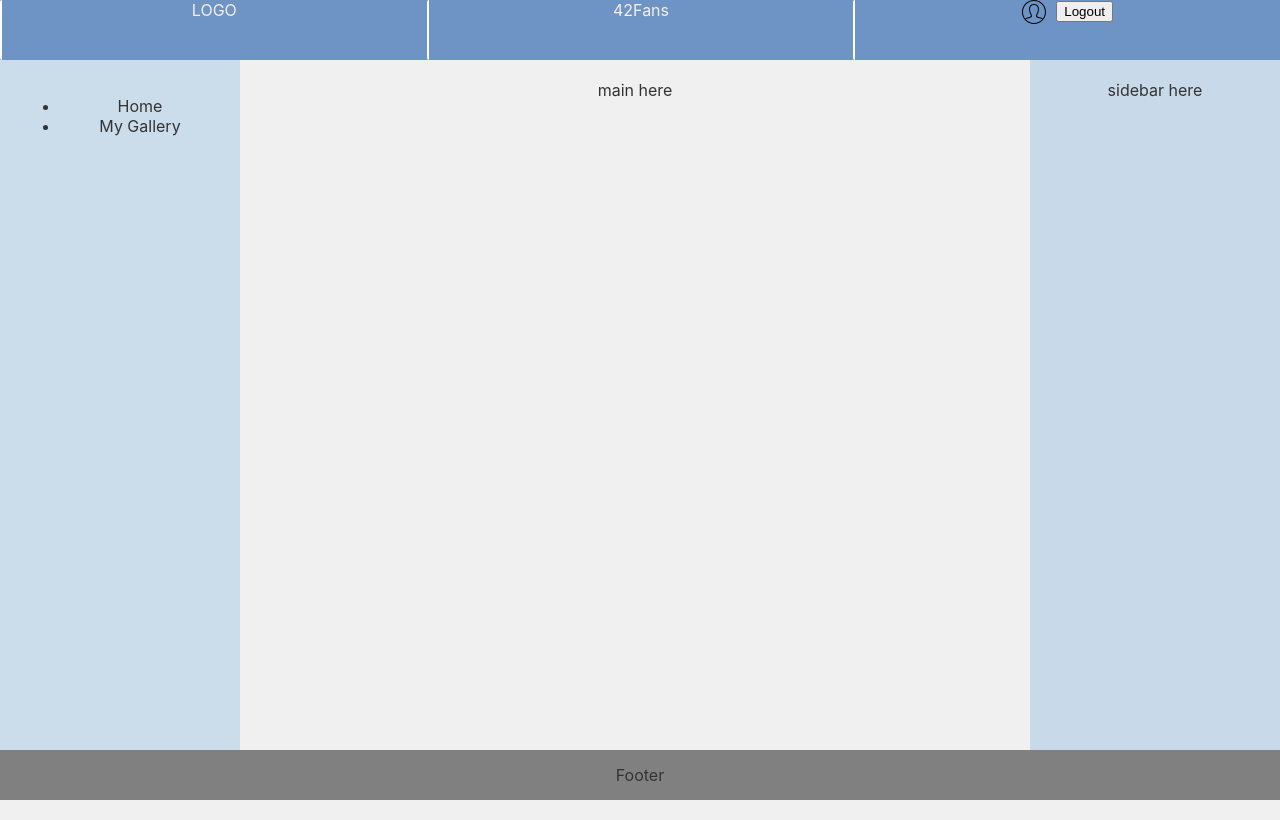
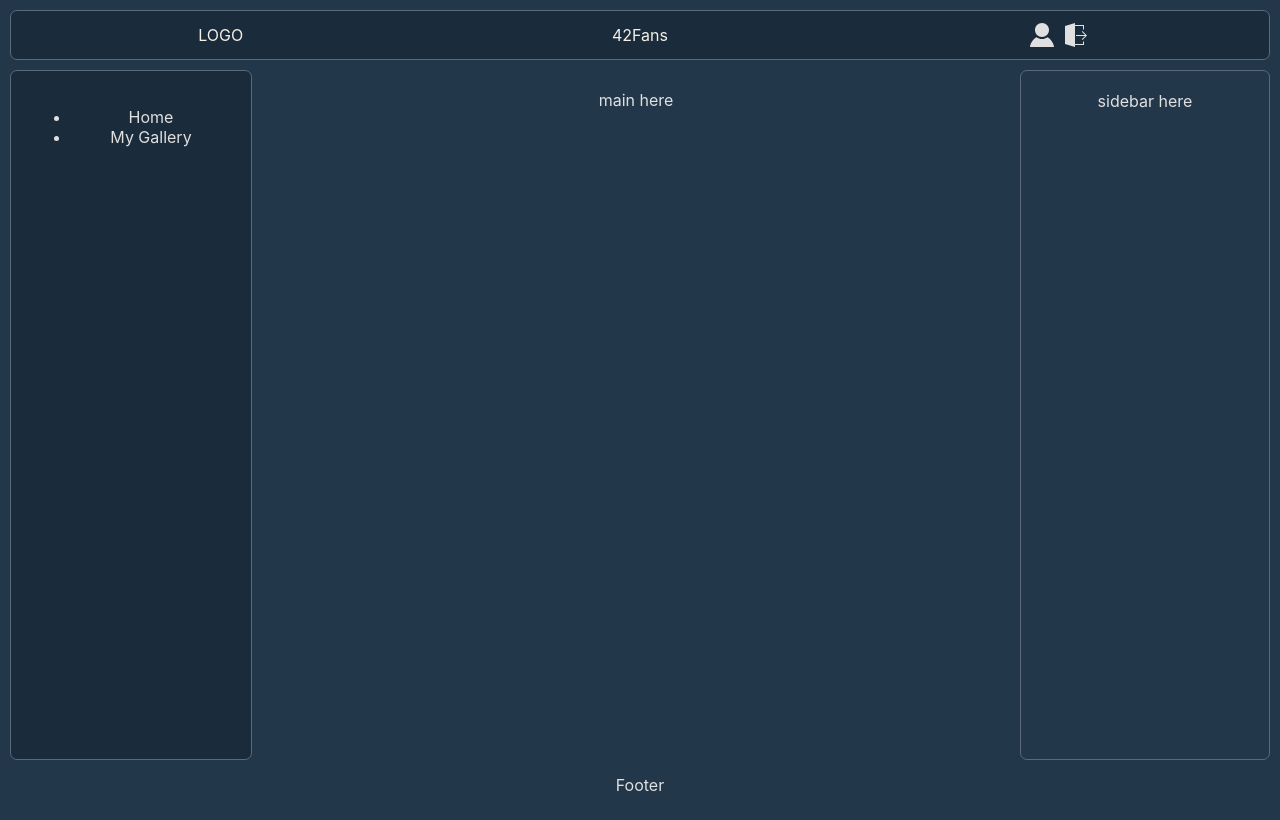
Before and after one commit to Valentinoszadcsij/camagru, a PHP site: page / in a window 1280 px wide. Run offline with PHP 8.4, Linux system fonts and the light colour scheme; the visitor is signed in with stand-in values (Sample User, id 1).

Commit message:
styled a bit the home page, started authorization page

```diff
--- a/src/App/Controllers/AuthController.php
+++ b/src/App/Controllers/AuthController.php
@@ -11,7 +11,7 @@ class AuthController
         session_start();
         if ($_SERVER["REQUEST_METHOD"] === "GET")
         {
-            require_once __DIR__ . '/../Views/login.php';
+            require_once __DIR__ . '/../Views/auth.php';
             exit;
         }
         $email = $_POST['email'] ?? '';
@@ -34,13 +34,13 @@ class AuthController
 
     public function register()
     {
+        session_start();
         if ($_SERVER["REQUEST_METHOD"] === "GET")
         {
-            require_once __DIR__ . ("/../Views/register.php");
+            require_once __DIR__ . ("/../Views/auth.php");
             exit;
         }
 
-        session_start();
         $name = $_POST['name'] ?? '';
         $email = $_POST['email'] ?? '';
         $password = $_POST['password'] ?? '';
--- a/src/App/Views/home.php
+++ b/src/App/Views/home.php
@@ -6,31 +6,37 @@
     <title>Camagru</title>
     <link rel="stylesheet" href="/style.css">
 </head>
-<body>
+<body class="bg-secondary txt-primary">
     <div class="grid-layout">
-        <nav class="navbar">
+        <nav class="navbar bg-primary bord-primary">
             <div class="navbar-left">LOGO</div>
             <div class="navbar-center">42Fans</div>
             <div class="navbar-right">
             <?php if(!(isset($_SESSION['user_id']))): ?>
-                <a href="/Auth/register">Register</a>
-                <a href="/Auth/login">Login</a>
+                <a href="/Auth/register">
+                    <div class="icon-btn profile"></div>
+                </a>
             <?php else: ?>
-                <a href="/UserProfile"><img src="/images/icons/iconmonstr-user-circle-thin.svg" alt=""></a>
+                <a href="/UserProfile">
+                    <div class="icon-btn profile"></div>
+                    <!-- <img class="icon-btn" src="/images/icons/iconmonstr-user-circle-thin.svg" alt=""> -->
+                </a>
                 <form method="POST" action="/Auth/logout">
-                     <button type="submit">Logout</button>
+                     <button type="submit" class="icon-btn logout" aria-label="Log out">
+                        <!-- <img src="/images/icons/iconmonstr-log-out-3.svg" alt="Log out" aria-label="Log out"> -->
+                    </button>
                 </form>
             <?php endif; ?>
             </div>
         </nav>
-        <div class="menu">
+        <div class="menu bg-primary bord-primary">
             <ul>
                 <li>Home</li>
                 <li>My Gallery</li>
             </ul>
         </div>
         <div class="main">main here</div>
-        <div class="sidebar">sidebar here</div>
+        <div class="sidebar bg-secondary bord-primary">sidebar here</div>
         <!-- <h1>Register User</h1>
         <form method="POST" action="">
             <label>Name: <input type="text" name="name" required></label><br>
--- a/src/public/style.css
+++ b/src/public/style.css
@@ -4,14 +4,20 @@ html, body {
 }
 body {
     font-family: -apple-system, BlinkMacSystemFont, "Segoe UI", Roboto, Helvetica, Arial, sans-serif;
-    background-color: #f0f0f0;
-    color: #333;
     text-align: center;
+    padding: 10px;
 }
 h1 {
     color: #007bff;
 }
 
+form {
+    height: 24px;
+}
+
+button {
+    padding: 0;
+}
 /* grid layout */
 .grid-layout{
     display: grid;
@@ -27,13 +33,14 @@ h1 {
 
 .navbar {
     grid-area: navbar;
-    background: #6D94C5;
     color: #F5EFE6;
     display: flex;
     /* height: 50px; */
     align-items: center;
     justify-content: space-between;
     padding: 0 0 0 0;
+    box-sizing: border-box;
+    margin-bottom: 10px;
 }
 
 .navbar-left, .navbar-center, .navbar-right {
@@ -42,16 +49,19 @@ h1 {
     gap: 10px;
     flex: 1;
     height: 100%;
-    box-sizing: border-box;
+    align-items: center;
     justify-content: center;
-    border-left: 2px solid white; /* 👈 Add border here */
-    padding: 0;            /* Optional: adds spacing inside the border */
-    border-radius: 2px;       /* Optional: rounded corners */
+    padding: 0;
 }
-
+.log-out-btn {
+    all: unset; /* resets all button styles: background, border, padding, etc. */
+    cursor: pointer;
+    display: inline-flex;
+    align-items: center;
+    justify-content: center;
+}
 .menu {
     grid-area: menu;
-    background: #CBDCEB;
     padding: 20px;
     min-width: 200px;
 }
@@ -64,13 +74,127 @@ h1 {
 
 .sidebar {
     grid-area: sidebar;
-    background: #c8d9e9;
     padding: 20px;
 }
 .footer {
     grid-area: footer;
-    background: grey;
     display: flex;
     align-items: center;
     justify-content: center;
 }
+
+/* colors */
+.bg-primary {
+    background-color: #1A2B3C;
+}
+.bg-secondary {
+    background-color: #22374A;
+}
+.txt-primary {
+    color: #E0E0E0;
+}
+.txt-secondary {
+    color: #5B6A7A;
+}
+.txt-blue {
+    color: #4A90E2;
+}
+
+/* borders */
+.bord-primary {
+    border: 1px solid #5B6A7A;
+    border-radius: 7px;
+}
+/* buttons and links */
+.icon-btn {
+  width: 24px;
+  height: 24px;
+  background-color: #E0E0E0;
+  border: none;
+  cursor: pointer;
+}
+.icon-btn:hover {
+    background: linear-gradient(270deg, #ff0047, #2c34c7, #00f260, #ff0047);
+    background-size: 600% 600%;
+    animation: gradientShift 3s ease infinite;
+}
+.icon-btn.profile {
+    -webkit-mask: url('/images/icons/iconmonstr-user-circle-thin.svg') no-repeat center;
+    mask: url('/images/icons/iconmonstr-user-circle-thin.svg') no-repeat center;
+    -webkit-mask-size: contain;
+    mask-size: contain;
+}
+.icon-btn.logout {
+    -webkit-mask: url('/images/icons/iconmonstr-log-out-3.svg') no-repeat center;
+    mask: url('/images/icons/iconmonstr-log-out-3.svg') no-repeat center;
+    -webkit-mask-size: contain;
+    mask-size: contain;
+}
+@keyframes gradientShift {
+  0% {
+    background-position: 0% 50%;
+  }
+  50% {
+    background-position: 100% 50%;
+  }
+  100% {
+    background-position: 0% 50%;
+  }
+}
+
+/* authorization page */
+/* Flex container for auth forms */
+.auth-page {
+    display: flex;
+    justify-content: center;
+    gap: 40px;
+    align-items: flex-start;
+    max-width: 800px;
+    margin: auto;
+}
+
+/* Style for each form column */
+.auth-page form {
+    background-color: #fff;
+    padding: 20px 30px;
+    border-radius: 8px;
+    box-shadow: 0 0 10px rgba(0,0,0,0.1);
+    width: 300px;
+}
+
+/* Optional: Headings */
+.auth-page h2 {
+    text-align: center;
+}
+
+/* Form fields */
+.auth-page input[type="text"],
+.auth-page input[type="email"],
+.auth-page input[type="password"] {
+    width: 100%;
+    padding: 10px;
+    margin: 8px 0 16px;
+    border: 1px solid #ccc;
+    border-radius: 4px;
+}
+
+/* Submit buttons */
+.auth-page button {
+    width: 100%;
+    padding: 10px;
+    background-color: #3498db;
+    border: none;
+    color: white;
+    font-weight: bold;
+    border-radius: 4px;
+    cursor: pointer;
+}
+
+.auth-page button:hover {
+    background-color: #2980b9;
+}
+
+/* Error and success messages */
+.auth-page p {
+    margin: 10px 0;
+}
```
Also changed, not shown: src/App/Views/auth.php (added, +40 -0 lines), src/App/Views/register.php (deleted, +0 -11 lines), src/public/images/icons/iconmonstr-log-out-3.svg, src/public/images/icons/iconmonstr-user-circle-thin.svg.
